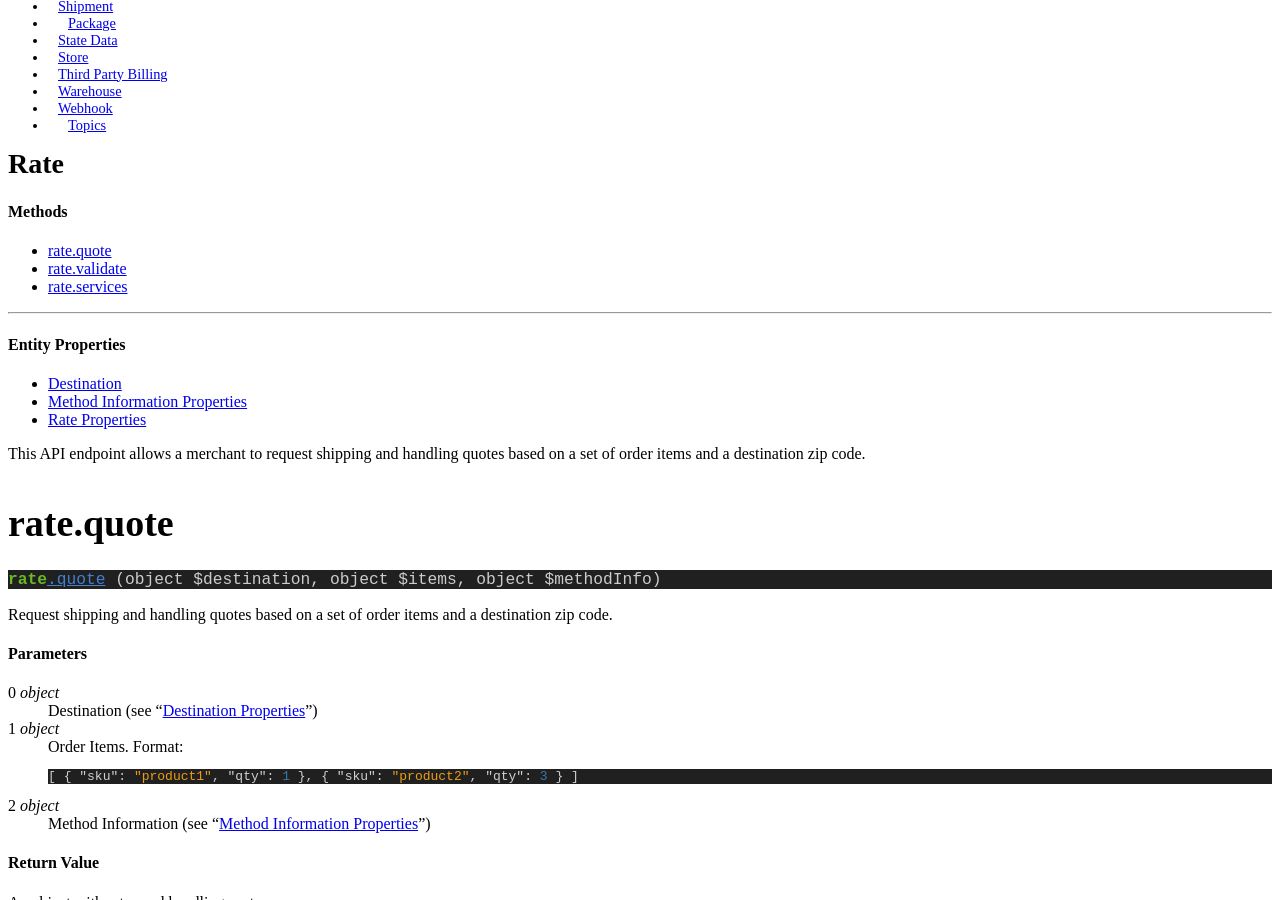
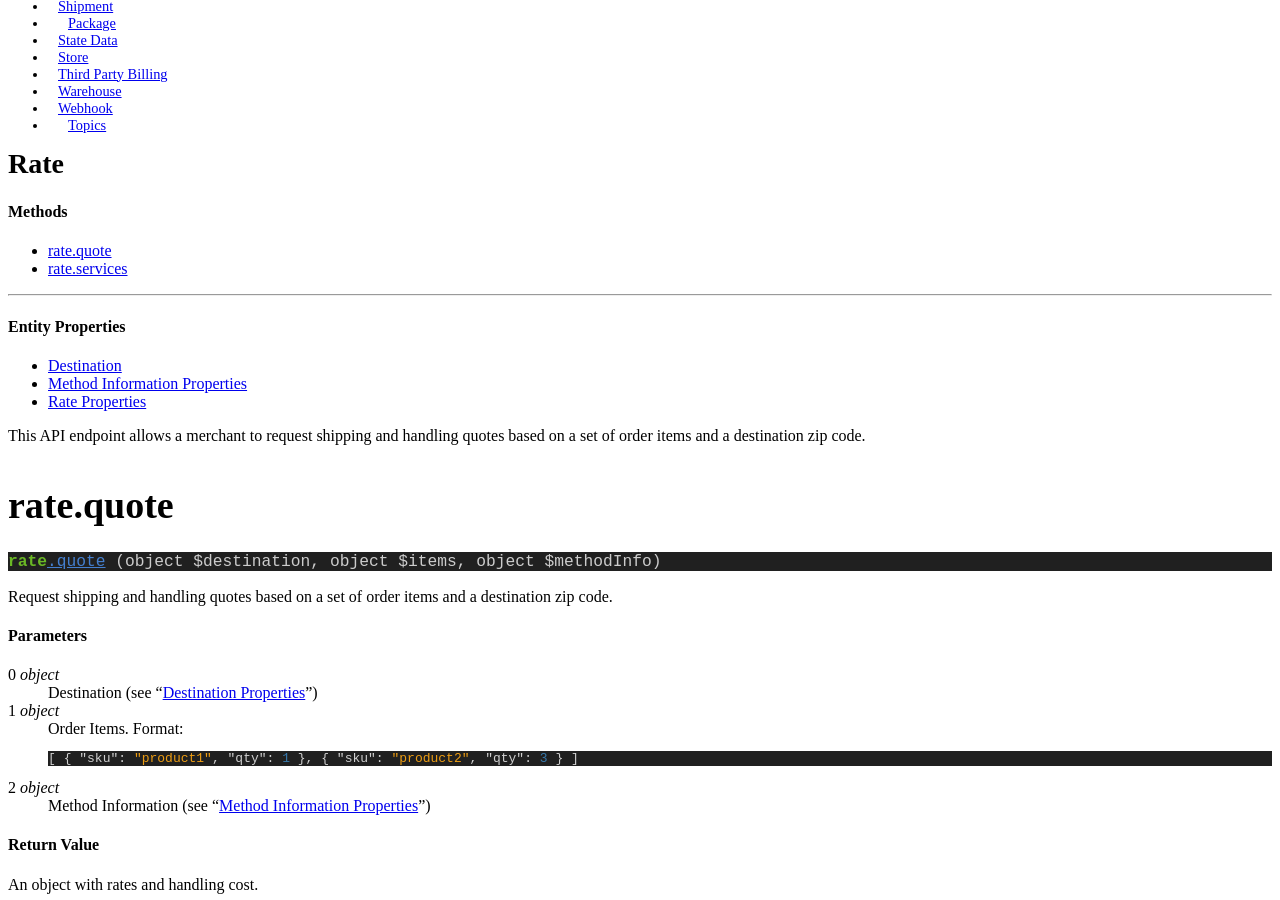
Before and after one commit to ShipStream/shipstream.github.io, a Jekyll site: the page built from _posts/2014-07-30-rate.md, in a window 1280 px wide and 900 px high, scrolled down 448 px. Built offline with Jekyll 4.4.1, drawn with Linux system fonts in a browser that asks for light colours; a style sheet for code colours, icons or effects is not loaded.

Commit message:
Comment out unused parts of rate API.

````diff
--- a/_posts/2014-07-30-rate.md
+++ b/_posts/2014-07-30-rate.md
@@ -9,7 +9,7 @@ order: 23
 #### Methods
 
  * [rate.quote](#rate_quote)
- * [rate.validate](#rate_validate)
+<!-- * [rate.validate](#rate_validate)-->
  * [rate.services](#rate_services)
 
 ----
@@ -123,11 +123,12 @@ An object with rates and handling cost.
     }
 }
 ```
-
+<!--
 <h1 id="rate_validate">
 rate.validate
 <code>(TBD)</code>
 </h1>
+-->
 
 rate.services
 ==============
````
